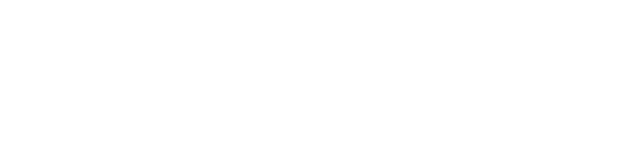
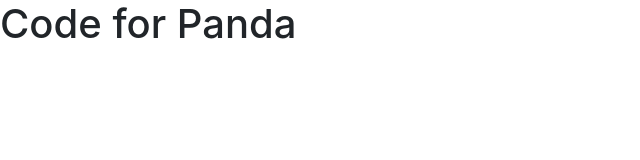
Before and after one commit to Oyas0/file-for-panda, a plain HTML site: page index.html in a window 1280 px wide. Shown: the whole page, without its empty margins (0-640 px from the left). Drawn offline with nearby package versions, Linux system fonts and the light colour scheme.

Commit message:
frist commit

```diff
--- a/index.html
+++ b/index.html
@@ -8,7 +8,7 @@
     <link rel="stylesheet" href="https://cdn.jsdelivr.net/npm/bootstrap@4.1.3/dist/css/bootstrap.min.css" integrity="sha384-MCw98/SFnGE8fJT3GXwEOngsV7Zt27NXFoaoApmYm81iuXoPkFOJwJ8ERdknLPMO" crossorigin="anonymous">
 </head>
 <body>
-
+    <h1>Code for Panda</h1>
 
 
 
```
